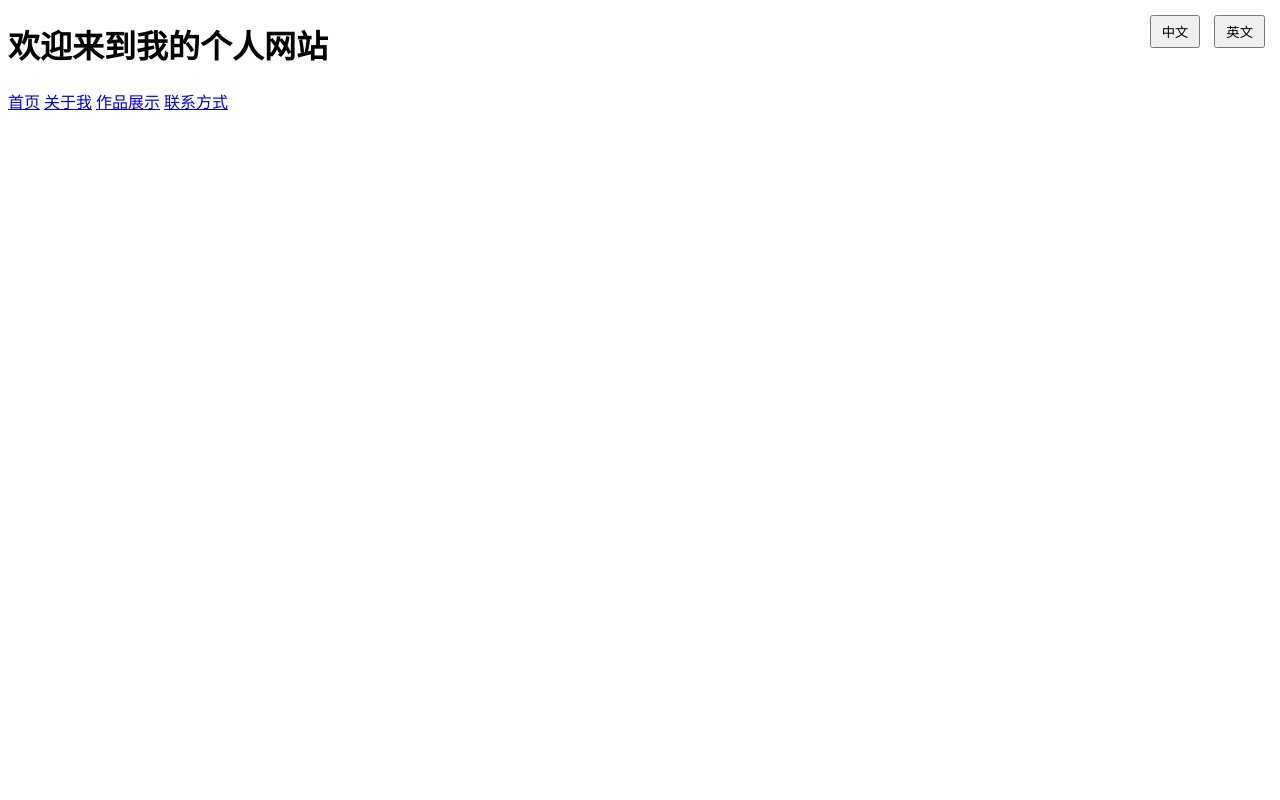
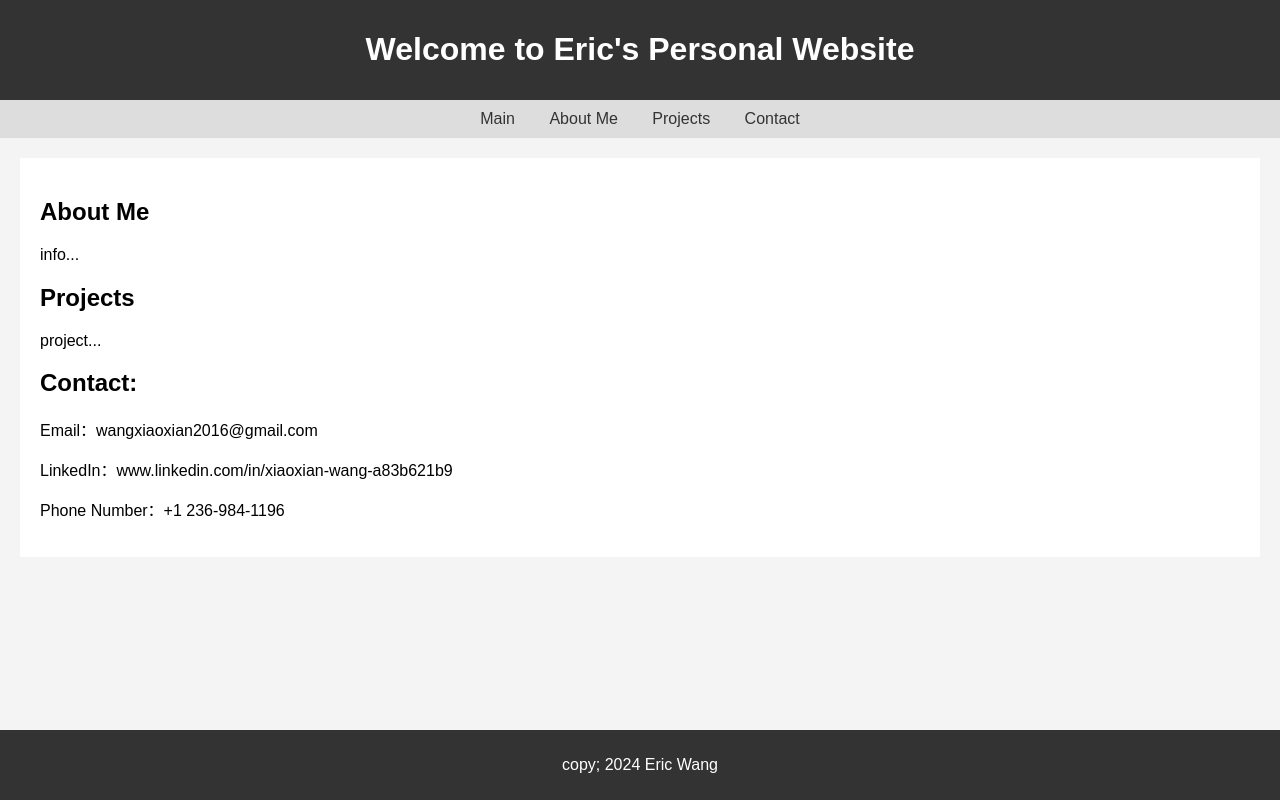
Before and after one commit to King7D/ericwang.github.io, a plain HTML site: page index.html in a window 1280 px wide. Drawn offline with Linux system fonts and the light colour scheme.

Commit message:
Update index.html

```diff
--- a/index.html
+++ b/index.html
@@ -3,46 +3,70 @@
 <head>
     <meta charset="UTF-8">
     <meta name="viewport" content="width=device-width, initial-scale=1.0">
-    <title>我的个人网站</title>
+    <title>Eric Wang's Personal Website</title>
     <style>
-        /* 原有的样式保持不变，这里不再重复 */
-        .language-switch {
+        body {
+            font-family: Arial, sans-serif;
+            margin: 0;
+            padding: 0;
+            background-color: #f4f4f4;
+        }
+        .header {
+            background-color: #333;
+            color: #fff;
+            padding: 10px 0;
+            text-align: center;
+        }
+        .nav {
+            background-color: #ddd;
+            padding: 10px 0;
+            text-align: center;
+        }
+        .nav a {
+            text-decoration: none;
+            color: #333;
+            margin: 0 15px;
+        }
+        .content {
+            margin: 20px;
+            padding: 20px;
+            background-color: #fff;
+        }
+        .footer {
+            background-color: #333;
+            color: #fff;
+            text-align: center;
+            padding: 10px 0;
             position: fixed;
-            top: 10px;
-            right: 10px;
-        }
-        .language-switch button {
-            padding: 5px 10px;
-            margin: 5px;
-            cursor: pointer;
+            bottom: 0;
+            width: 100%;
         }
     </style>
 </head>
 <body>
     <div class="header">
-        <h1>欢迎来到我的个人网站</h1>
+        <h1>Welcome to Eric's Personal Website</h1>
     </div>
     <div class="nav">
-        <a href="#">首页</a>
-        <a href="#">关于我</a>
-        <a href="#">作品展示</a>
-        <a href="#">联系方式</a>
-    </div>
-    <div class="language-switch">
-        <button onclick="switchLanguage('zh')">中文</button>
-        <button onclick="switchLanguage('en')">英文</button>
+        <a href="#">Main</a>
+        <a href="#">About Me</a>
+        <a href="#">Projects</a>
+        <a href="#">Contact</a>
     </div>
     <div class="content">
-        <!-- 内容区域保持不变 -->
+        <h2>About Me</h2>
+        <p>info...</p>
+
+        <h2>Projects</h2>
+        <p>project...</p>
+
+        <h2>Contact:</h2>
+        <p>Email：wangxiaoxian2016@gmail.com</p>
+        <p>LinkedIn：www.linkedin.com/in/xiaoxian-wang-a83b621b9</p>
+        <p>Phone Number：+1 236-984-1196</p>
     </div>
     <div class="footer">
-        <!-- 底部区域保持不变 -->
+        <p>copy; 2024 Eric Wang</p>
     </div>
-    <script>
-        // 切换语言函数，这里只是模拟切换，实际切换需要用户操作
-        function switchLanguage(lang) {
-            alert('请在操作系统或输入法设置中手动切换到' + (lang === 'zh' ? '中文' : '英文') + '输入法。');
-        }
-    </script>
 </body>
 </html>
```
